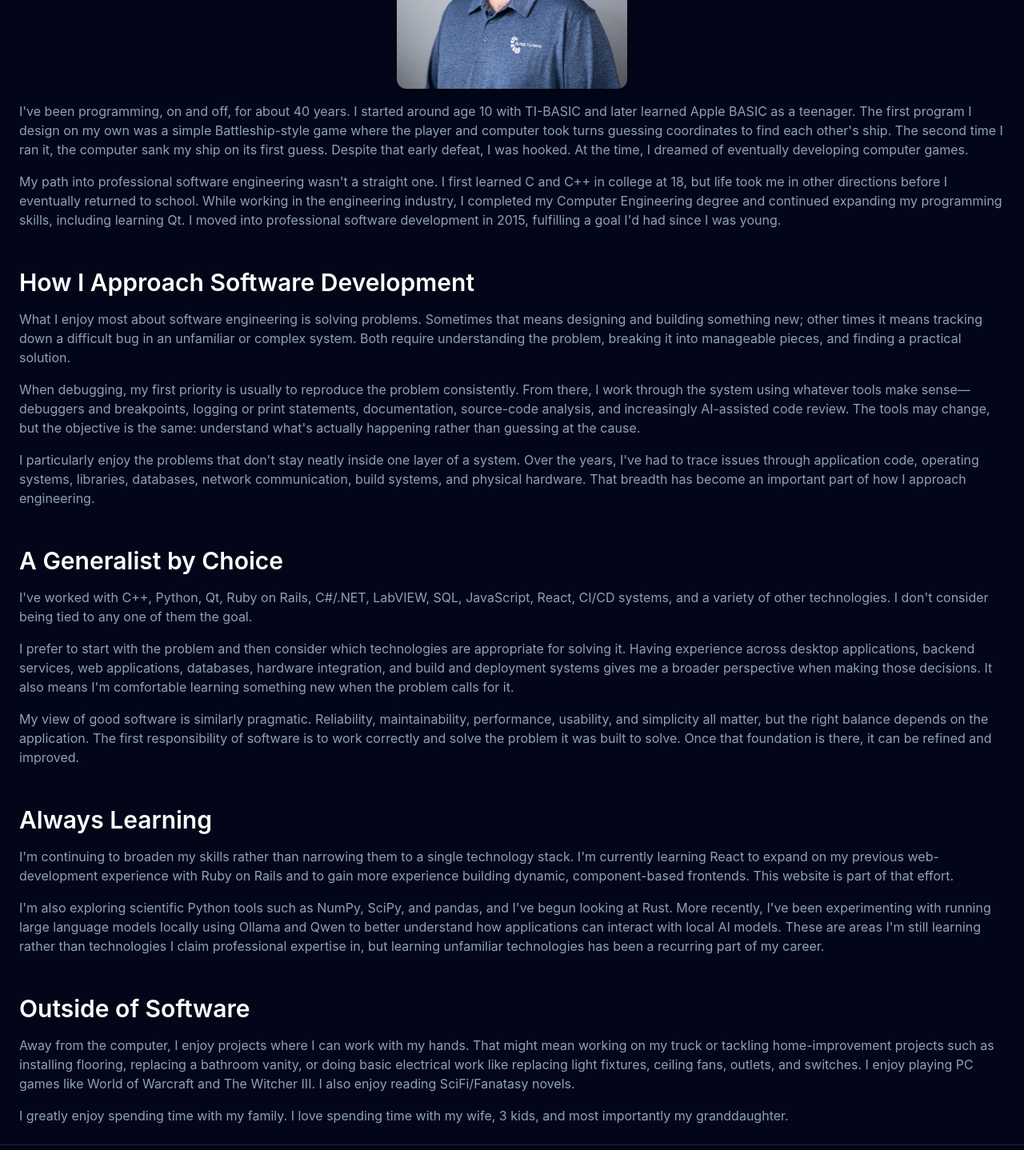
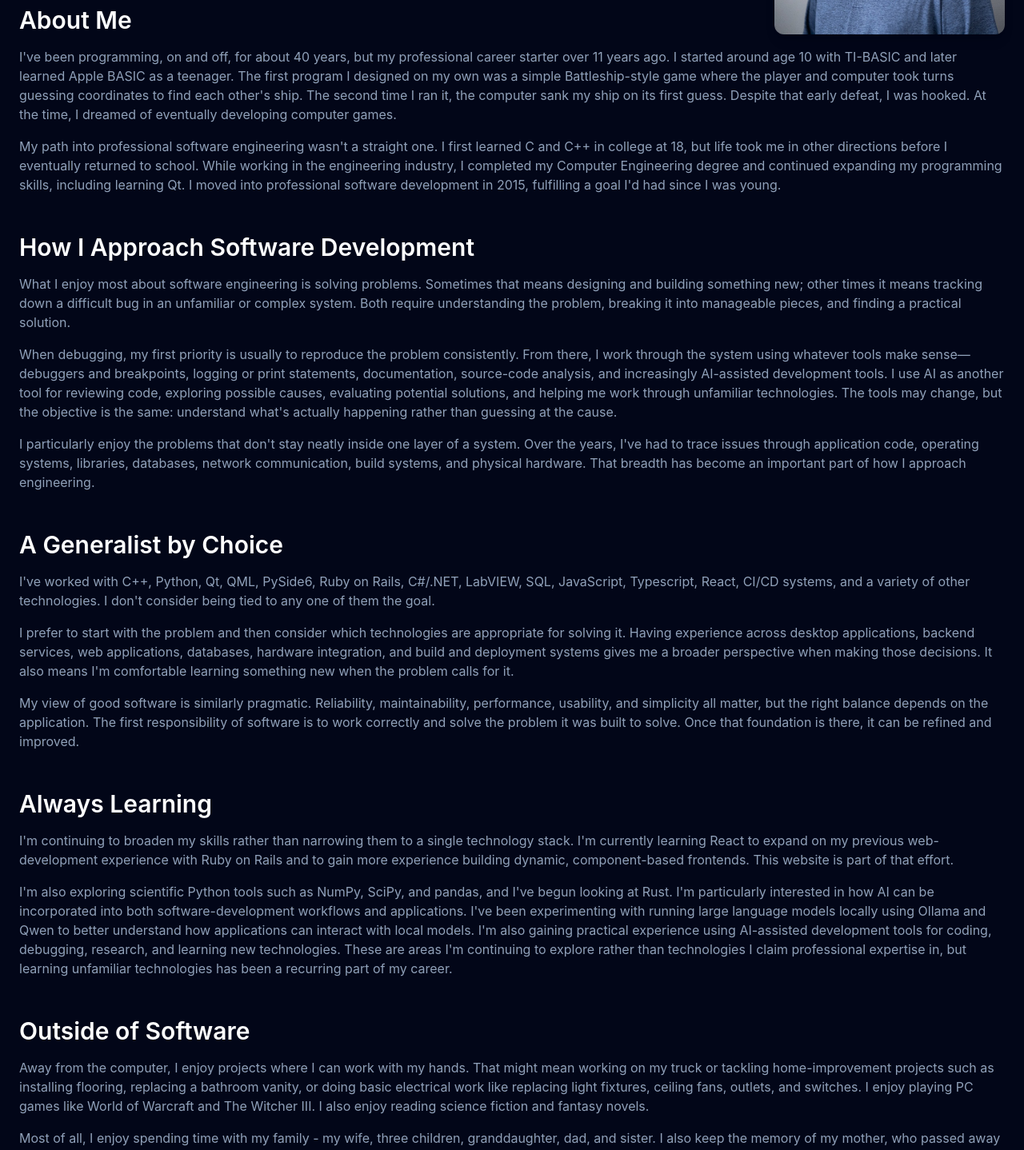
Before and after one commit to ironhead3829/bio, a React (Vite) app: page /biography/about in a window 1280 px wide. Shown: the part 340-1778 px from the top of the page at 80% size. Built offline with nearby package versions, Linux system fonts and the light colour scheme.

Commit message:
added a few more skills in the about section. reformatted the image location.

```diff
--- a/src/pages/About.tsx
+++ b/src/pages/About.tsx
@@ -4,6 +4,7 @@ export default function About() {
     return(
         <>
             <section className="mx-auto w full max-w-7xl px-6 py-6">
+                <div className="grid gap-8 md:grid-cols-[1fr_auto] md:items-end">
                     <h1 className="text-3xl font-semibold text-white">
                         About Me
                     </h1>
@@ -11,14 +12,14 @@ export default function About() {
                     <img
                         src={profilePhoto}
                         alt="Jason Tunstill"
-                    className="mx-auto mt-8 w-64 rounded-xl object-cover shadow-lg md:w-72"
+                        className="mx-auto w-64 rounded-xl object-cover shadow-lg md:mx-0 md:w-72"
                     />
-
+                </div>
                 <p className="mt-4 text-slate-400">
-                    I've been programming, on and off, for about 40 years. I started around age 10 with TI-BASIC
-                    and later learned Apple BASIC as a teenager. The first program I design on my own was a simple
-                    Battleship-style game where the player and computer took turns guessing coordinates to find each
-                    other's ship. The second time I ran it, the computer sank my ship on its first guess. Despite that
+                    I've been programming, on and off, for about 40 years, but my professional career starter over 11 years ago.
+                    I started around age 10 with TI-BASIC and later learned Apple BASIC as a teenager. The first program I designed
+                    on my own was a simple Battleship-style game where the player and computer took turns guessing coordinates to
+                    find each other's ship. The second time I ran it, the computer sank my ship on its first guess. Despite that
                     early defeat, I was hooked. At the time, I dreamed of eventually developing computer games.
                 </p>
 
@@ -32,9 +33,9 @@ export default function About() {
             </section>
 
             <section className="mx-auto w full max-w-7xl px-6 py-6">
-                <h1 className="text-3xl font-semibold text-white">
+                <h2 className="text-3xl font-semibold text-white">
                     How I Approach Software Development
-                </h1>
+                </h2>
 
                 <p className="mt-4 text-slate-400">
                     What I enjoy most about software engineering is solving problems. Sometimes that means designing and building
@@ -45,8 +46,10 @@ export default function About() {
                 <p className="mt-4 text-slate-400">
                     When debugging, my first priority is usually to reproduce the problem consistently. From there, I work through
                     the system using whatever tools make sense—debuggers and breakpoints, logging or print statements, documentation,
-                    source-code analysis, and increasingly AI-assisted code review. The tools may change, but the objective is the
-                    same: understand what's actually happening rather than guessing at the cause.
+                    source-code analysis, and increasingly AI-assisted development tools. I use AI as another tool for reviewing code,
+                    exploring possible causes, evaluating potential solutions, and helping me work through unfamiliar technologies. The
+                    tools may change, but the objective is the same: understand what's actually happening rather than guessing at the
+                    cause.
                 </p>
 
                 <p className="mt-4 text-slate-400">
@@ -57,13 +60,13 @@ export default function About() {
             </section>
 
             <section className="mx-auto w full max-w-7xl px-6 py-6">
-                <h1 className="text-3xl font-semibold text-white">
+                <h2 className="text-3xl font-semibold text-white">
                     A Generalist by Choice
-                </h1>
+                </h2>
 
                 <p className="mt-4 text-slate-400">
-                    I've worked with C++, Python, Qt, Ruby on Rails, C#/.NET, LabVIEW, SQL, JavaScript, React, CI/CD systems, and a
-                    variety of other technologies. I don't consider being tied to any one of them the goal.
+                    I've worked with C++, Python, Qt, QML, PySide6, Ruby on Rails, C#/.NET, LabVIEW, SQL, JavaScript, Typescript, React,
+                    CI/CD systems, and a variety of other technologies. I don't consider being tied to any one of them the goal.
                 </p>
 
                 <p className="mt-4 text-slate-400">
@@ -82,9 +85,9 @@ export default function About() {
             </section>
 
             <section className="mx-auto w full max-w-7xl px-6 py-6">
-                <h1 className="text-3xl font-semibold text-white">
+                <h2 className="text-3xl font-semibold text-white">
                     Always Learning
-                </h1>
+                </h2>
 
                 <p className="mt-4 text-slate-400">
                     I'm continuing to broaden my skills rather than narrowing them to a single technology stack. I'm currently
@@ -92,29 +95,30 @@ export default function About() {
                     building dynamic, component-based frontends. This website is part of that effort.
                 </p>
                 <p className="mt-4 text-slate-400">
-                    I'm also exploring scientific Python tools such as NumPy, SciPy, and pandas, and I've begun looking at Rust.
-                    More recently, I've been experimenting with running large language models locally using Ollama and Qwen to better
-                    understand how applications can interact with local AI models. These are areas I'm still learning rather than
-                    technologies I claim professional expertise in, but learning unfamiliar technologies has been a recurring part
-                    of my career.
+                    I'm also exploring scientific Python tools such as NumPy, SciPy, and pandas, and I've begun looking at Rust. I'm particularly
+                    interested in how AI can be incorporated into both software-development workflows and applications. I've been experimenting
+                    with running large language models locally using Ollama and Qwen to better understand how applications can interact with local
+                    models. I'm also gaining practical experience using AI-assisted development tools for coding, debugging, research, and learning
+                    new technologies. These are areas I'm continuing to explore rather than technologies I claim professional expertise in, but
+                    learning unfamiliar technologies has been a recurring part of my career.
                 </p>
             </section>
 
             <section className="mx-auto w full max-w-7xl px-6 py-6">
-                <h1 className="text-3xl font-semibold text-white">
+                <h2 className="text-3xl font-semibold text-white">
                     Outside of Software
-                </h1>
+                </h2>
 
                 <p className="mt-4 text-slate-400">
                     Away from the computer, I enjoy projects where I can work with my hands. That might mean working on my truck or
                     tackling home-improvement projects such as installing flooring, replacing a bathroom vanity, or doing basic electrical
                     work like replacing light fixtures, ceiling fans, outlets, and switches. I enjoy playing PC games like World of
-                    Warcraft and The Witcher III. I also enjoy reading SciFi/Fanatasy novels.
+                    Warcraft and The Witcher III. I also enjoy reading science fiction and fantasy novels.
                 </p>
 
                 <p className="mt-4 text-slate-400">
-                    I greatly enjoy spending time with my family. I love spending time with my wife, 3 kids, and most importantly my
-                    granddaughter.
+                    Most of all, I enjoy spending time with my family - my wife, three children, granddaughter, dad, and sister.
+                    I also keep the memory of my mother, who passed away in 2025, close to me. Family is an important part of who I am.
                 </p>
             </section>
 
```
Lines whose indentation alone changed are shown as unchanged.
